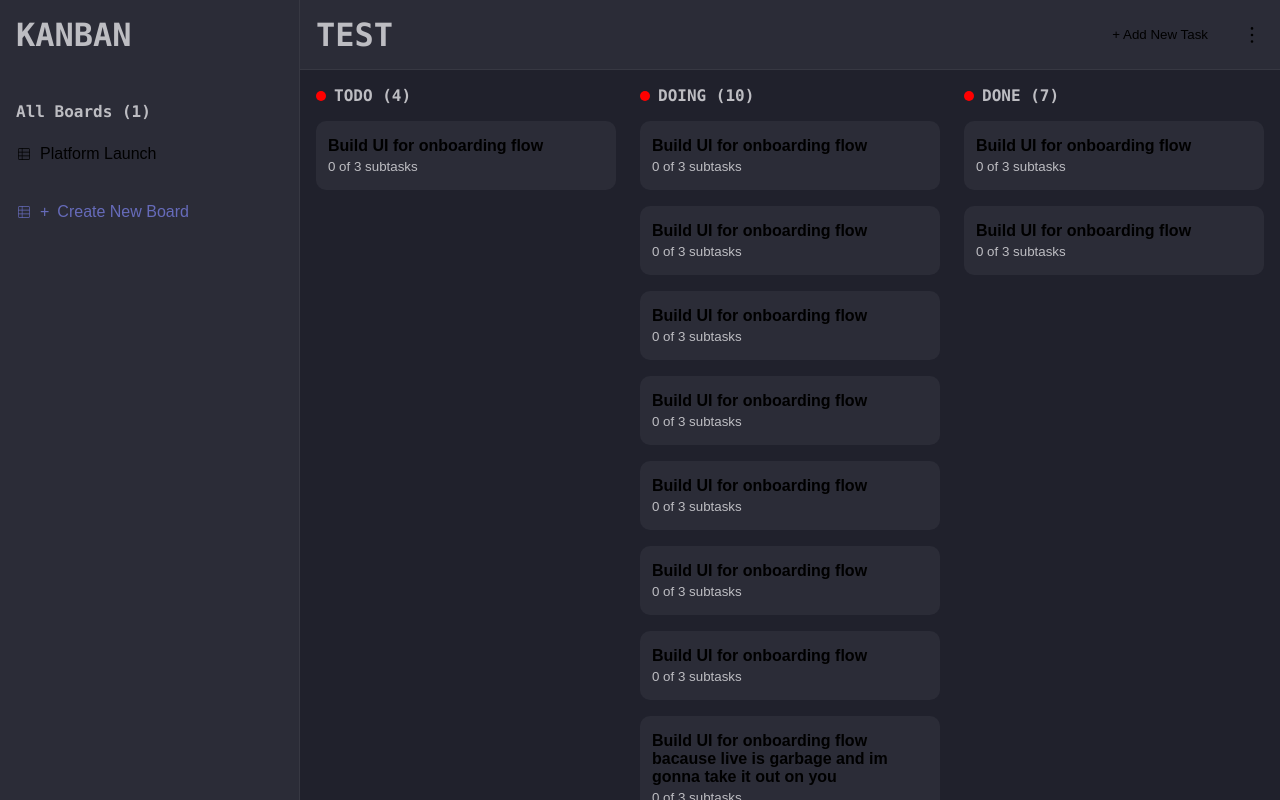
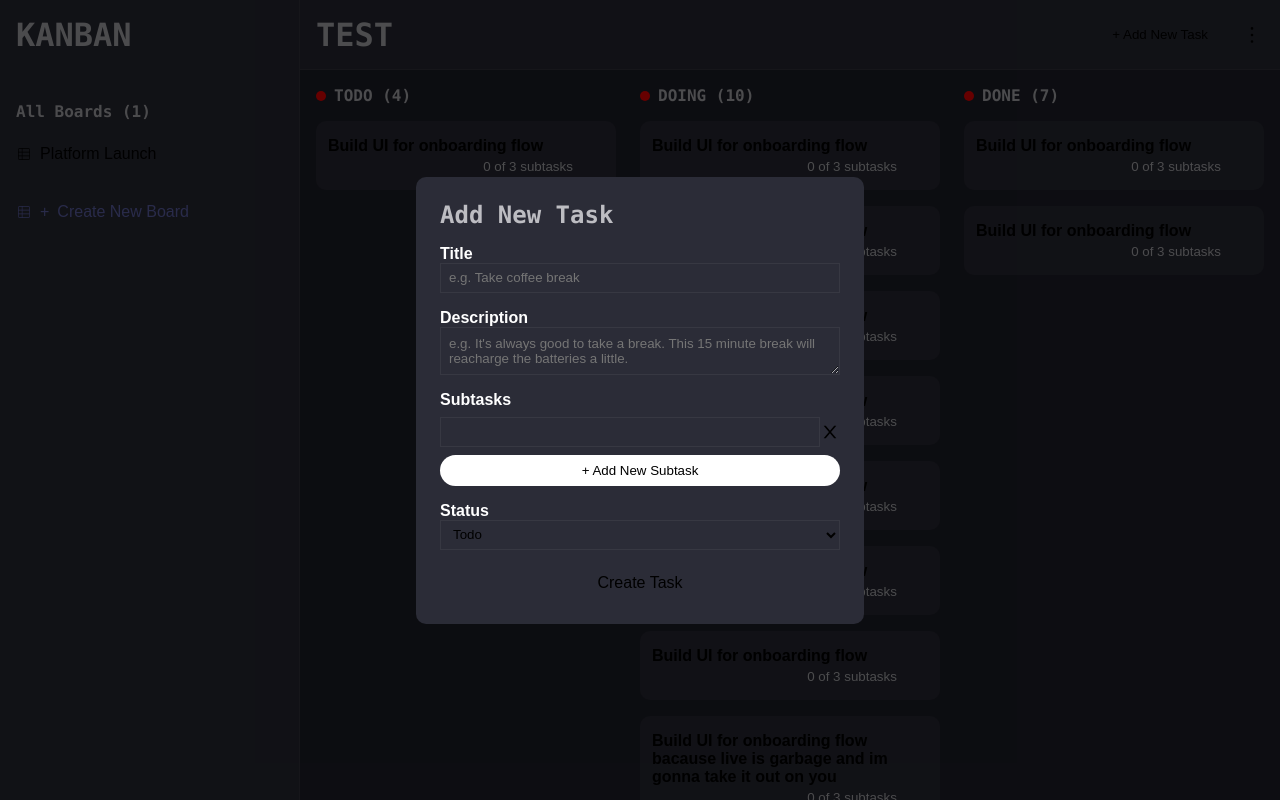
Before and after one commit to JanikKur/kanban, a React (Vite) app: page / in a window 1280 px wide. Both pictures are taken after a click on the button "+ Add New Task". Built offline with nearby package versions, Linux system fonts and the light colour scheme.

Commit message:
Added Modals

```diff
--- a/src/App.tsx
+++ b/src/App.tsx
@@ -1,12 +1,32 @@
+import { useState } from "react";
+import AddBoardModal from "./layouts/AddBoardModal";
+import AddTaskModal from "./layouts/AddTaskModal";
 import Board from "./layouts/Board";
 import Header from "./layouts/Header";
 import SideNavigation from "./layouts/SideNavigation";
 
 export default function App() {
+  const [showAddBoardModal, setShowAddBoardModal] = useState(false);
+  const [showAddTaskModal, setShowAddTaskModal] = useState(false);
+
+  function addBoard(title: string) {}
+
+  function addTask(title: string) {}
+
   return (
     <div className="App">
-      <SideNavigation />
-      <Header />
+      <AddBoardModal
+        show={showAddBoardModal}
+        handleSubmit={addBoard}
+        handleClose={() => setShowAddBoardModal(false)}
+      />
+      <AddTaskModal
+        show={showAddTaskModal}
+        handleSubmit={addBoard}
+        handleClose={() => setShowAddTaskModal(false)}
+      />
+      <SideNavigation showAddNewBoardModal={() => setShowAddBoardModal(true)} />
+      <Header showAddNewTaskModal={() => setShowAddTaskModal(true)} />
       <main>
         <Board />
       </main>
--- a/src/components/Modal.tsx
+++ b/src/components/Modal.tsx
@@ -9,15 +9,20 @@ export default function Modal({
 }: {
   show: boolean;
   handleClose: () => void;
-  className: string;
-  children: React.ReactNode;
+  className?: string;
+  children?: React.ReactNode;
 }) {
   return (
     <div
       onClick={() => handleClose()}
       className={`modal-wrapper ${show ? "show" : ""}`}
     >
-      <aside className={`modal ${className}`}>{children}</aside>
+      <aside
+        className={`modal ${className}`}
+        onClick={(e) => e.stopPropagation()}
+      >
+        {children}
+      </aside>
     </div>
   );
 }
--- /dev/null
+++ b/src/layouts/AddBoardModal.tsx
@@ -0,0 +1,40 @@
+import React, { useRef } from "react";
+import Modal from "../components/Modal";
+import "../styles/layouts/add_modal.css";
+
+export default function AddBoardModal({
+  show,
+  handleSubmit,
+  handleClose,
+}: {
+  show: boolean;
+  handleSubmit: (title: string) => void;
+  handleClose: () => void;
+}) {
+  const titleRef = useRef<HTMLInputElement>(null!);
+  return (
+    <Modal show={show} handleClose={handleClose} className="add-modal">
+      <h2>Add New Board</h2>
+      <form
+        onSubmit={(e) => {
+          e.preventDefault();
+          handleSubmit(titleRef.current.value);
+          titleRef.current.value = "";
+          handleClose();
+        }}
+      >
+        <div className="form-group">
+          <label>Title</label>
+          <input
+            type="text"
+            ref={titleRef}
+            placeholder="e.g. Take coffee break"
+          />
+        </div>
+        <button type="submit" className="btn-primary">
+          Add Board
+        </button>
+      </form>
+    </Modal>
+  );
+}
--- /dev/null
+++ b/src/layouts/AddTaskModal.tsx
@@ -0,0 +1,99 @@
+import React, { useRef, useState } from "react";
+import Modal from "../components/Modal";
+import "../styles/layouts/add_modal.css";
+import { AiOutlineClose, AiOutlineDelete } from "react-icons/ai";
+
+export default function AddTaskModal({
+  show,
+  handleSubmit,
+  handleClose,
+}: {
+  show: boolean;
+  handleSubmit: (title: string) => void;
+  handleClose: () => void;
+}) {
+  const [subTasks, setSubTasks] = useState<string[]>([""]);
+
+  function updateSubTask(prevValue: string, newValue: string) {
+    setSubTasks((prev) => [
+      ...prev.filter((elem) => elem !== prevValue),
+      newValue,
+    ]);
+  }
+
+  return (
+    <Modal show={show} handleClose={handleClose} className="add-modal">
+      <h2>Add New Task</h2>
+      <form onSubmit={() => handleSubmit("")}>
+        <div className="form-group">
+          <label>Title</label>
+          <input type="text" placeholder="e.g. Take coffee break" />
+        </div>
+        <div className="form-group">
+          <label>Description</label>
+          <textarea placeholder="e.g. It's always good to take a break. This 15 minute break will reacharge the batteries a little." />
+        </div>
+        <div className="form-group subtasks">
+          <label>Subtasks</label>
+          {subTasks.map((subTask) => (
+            <SubtaskInput
+              value={subTask}
+              onChange={(newText: string) => updateSubTask(subTask, newText)}
+              onDelete={(text) =>
+                setSubTasks((prev: string[]) => [
+                  ...prev.filter((task: string) => task !== text),
+                ])
+              }
+            />
+          ))}
+          <button
+            className="add-subclass-btn"
+            onClick={(e) => {
+              e.preventDefault();
+              setSubTasks((prev) => [...prev, ""]);
+            }}
+          >
+            + Add New Subtask
+          </button>
+        </div>
+        <div className="form-group">
+          <label>Status</label>
+          <select>
+            <option>Todo</option>
+          </select>
+        </div>
+        <button type="submit" className="btn-primary">
+          Create Task
+        </button>
+      </form>
+    </Modal>
+  );
+}
+
+function SubtaskInput({
+  value,
+  onChange,
+  onDelete,
+}: {
+  value: string;
+  onChange: (newText: string) => void;
+  onDelete: (text: string) => void;
+}) {
+  return (
+    <div className="subtask">
+      <input
+        type="text"
+        value={value}
+        onChange={(e) => onChange(e.target.value)}
+      />
+      <button
+        onClick={(e) => {
+          e.preventDefault();
+          onDelete(value);
+        }}
+      >
+        <AiOutlineClose />
+      </button>
+    </div>
+  );
+}
--- a/src/layouts/Header.tsx
+++ b/src/layouts/Header.tsx
@@ -2,12 +2,18 @@ import React from "react";
 import "../styles/layouts/header.css";
 import { AiOutlineMore } from "react-icons/ai";
 
-export default function Header() {
+export default function Header({
+  showAddNewTaskModal,
+}: {
+  showAddNewTaskModal: () => void;
+}) {
   return (
     <header className="main-header">
       <h1>TEST</h1>
       <div className="user-interaction">
-        <button className="add-task-btn">+ Add New Task</button>
+        <button onClick={showAddNewTaskModal} className="add-task-btn">
+          + Add New Task
+        </button>
         <button className="menu-btn">
           <AiOutlineMore />
         </button>
--- a/src/layouts/SideNavigation.tsx
+++ b/src/layouts/SideNavigation.tsx
@@ -3,15 +3,11 @@ import kanban from "../data";
 import "../styles/layouts/side_navigation.css";
 import { CiViewTable } from "react-icons/ci";
 
-export default function SideNavigation() {
-  return (
-    <nav className="side-nav">
-      <div className="logo">kanban</div>
-      <BoardSelection />
-    </nav>
-  );
-}
-
+export default function SideNavigation({
+  showAddNewBoardModal,
+}: {
+  showAddNewBoardModal: () => void;
+}) {
   function BoardSelection() {
     return (
       <div className="boards">
@@ -23,9 +19,20 @@ function BoardSelection() {
             </button>
           );
         })}
-      <button className="board-selection-btn add-btn">
+        <button
+          onClick={() => showAddNewBoardModal()}
+          className="board-selection-btn add-btn"
+        >
           <CiViewTable /> + <span>Create New Board</span>
         </button>
       </div>
     );
   }
+
+  return (
+    <nav className="side-nav">
+      <div className="logo">kanban</div>
+      <BoardSelection />
+    </nav>
+  );
+}
--- a/src/styles/components/modal.css
+++ b/src/styles/components/modal.css
@@ -9,6 +9,7 @@
   align-items: center;
   justify-content: center;
   padding: 1rem;
+  z-index: 1000;
 }
 
 .modal-wrapper.show {
@@ -17,4 +18,7 @@
 
 .modal {
   display: flex;
+  flex-direction: column;
+  background-color: rgb(43, 44, 55);
+  max-width: 100%;
 }
--- a/src/styles/index.css
+++ b/src/styles/index.css
@@ -114,3 +114,12 @@ main {
 button {
   font-family: Arial, Helvetica, sans-serif;
 }
+
+.btn-primary {
+  background-color: var(--secondary-background-color);
+  border: none;
+  padding: 0.5rem;
+  border-radius: 1rem;
+  font-size: 100%;
+  cursor: pointer;
+}
--- /dev/null
+++ b/src/styles/layouts/add_modal.css
@@ -0,0 +1,63 @@
+.add-modal {
+  padding: 1.5rem;
+  border-radius: 10px;
+  gap: 1rem;
+}
+.add-modal form {
+  display: flex;
+  flex-direction: column;
+  color: white;
+  font-family: Arial, Helvetica, sans-serif;
+  gap: 1rem;
+}
+.form-group {
+  display: flex;
+  flex-direction: column;
+}
+.add-modal form input {
+  height: 30px;
+  width: 400px;
+  max-width: 100%;
+  font-family: Arial, Helvetica, sans-serif;
+  padding-left: 0.5rem;
+  background-color: transparent;
+  border: 1px solid rgba(55, 56, 66);
+}
+.add-modal form textarea {
+  font-family: Arial, Helvetica, sans-serif;
+  padding: 0.5rem;
+  width: 400px;
+  max-width: 100%;
+  background-color: transparent;
+  border: 1px solid rgba(55, 56, 66);
+}
+.add-modal form select {
+  height: 30px;
+  padding-left: 0.5rem;
+  background-color: transparent;
+  border: 1px solid rgba(55, 56, 66);
+}
+.add-subclass-btn {
+  background-color: white;
+  border: none;
+  color: black;
+  padding: 0.5rem;
+  border-radius: 1rem;
+  cursor: pointer;
+}
+.subtasks {
+  gap: 0.5rem;
+  width: 400px;
+}
+.subtask {
+  display: flex;
+}
+.subtask button {
+  display: flex;
+  align-items: center;
+  justify-content: center;
+  border: none;
+  background-color: transparent;
+  font-size: 1.25rem;
+  cursor: pointer;
+}
```
Lines whose indentation alone changed are shown as unchanged.
